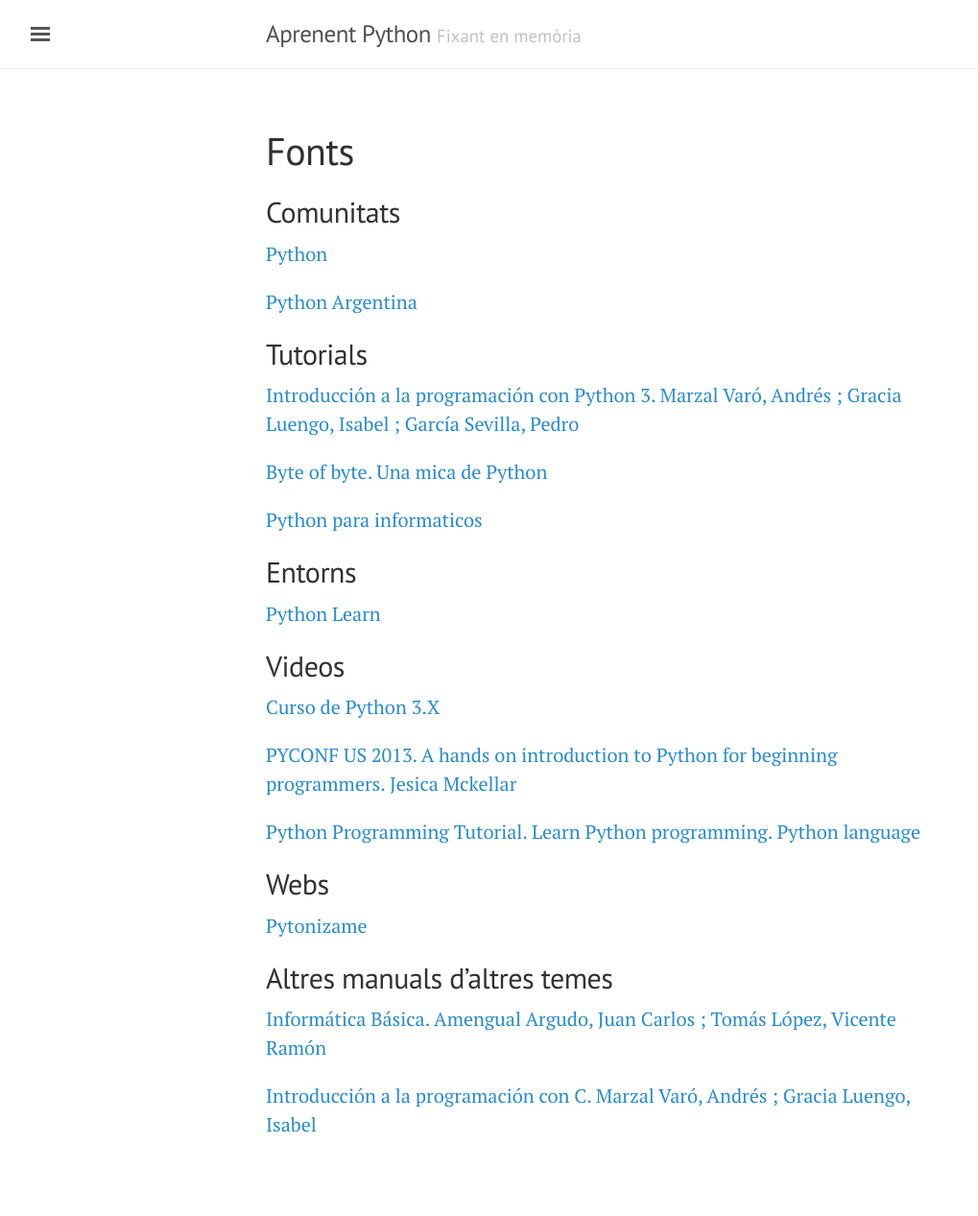
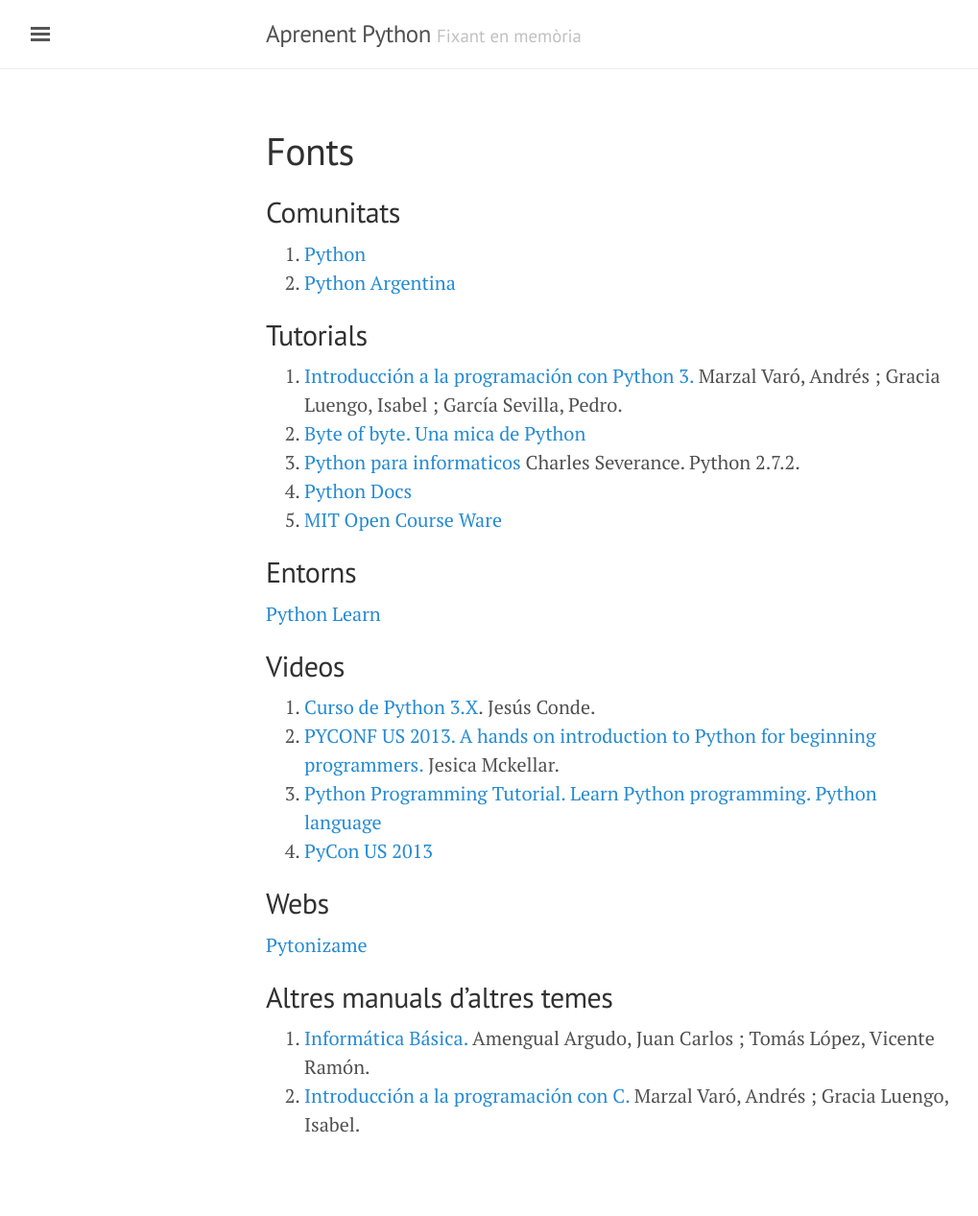
Before and after one commit to inclusa/python, a Jekyll site: the page built from fonts.md, in a window 1280 px wide. Shown: the whole page at 96% size, without its empty margins (3-1022 px from the left). Built offline with Jekyll 4.4.1, drawn with Linux system fonts in a browser that asks for light colours.

Commit message:
Organitzant fonts

```diff
--- a/fonts.md
+++ b/fonts.md
@@ -6,17 +6,16 @@
 
 ## Comunitats
 
-[Python](https://www.python.org/)
-
-[Python Argentina](http://www.python.org.ar/)
+1. [Python](https://www.python.org/)
+2. [Python Argentina](http://www.python.org.ar/)
 
 ## Tutorials
 
-[Introducción a la programación con Python 3. Marzal Varó, Andrés ; Gracia Luengo, Isabel ; García Sevilla, Pedro](http://repositori.uji.es/xmlui/bitstream/handle/10234/102653/s93.pdf?sequence=1)
-
-[Byte of byte. Una mica de Python](http://moiatgit.github.io/byte_of_python_120.cat/)
-
-[Python para informaticos](http://do1.dr-chuck.net/py4inf/ES-es/book.pdf)
+1. [Introducción a la programación con Python 3.](http://repositori.uji.es/xmlui/bitstream/handle/10234/102653/s93.pdf?sequence=1) Marzal Varó, Andrés ; Gracia Luengo, Isabel ; García Sevilla, Pedro.
+2. [Byte of byte. Una mica de Python](http://moiatgit.github.io/byte_of_python_120.cat/)
+3. [Python para informaticos](http://do1.dr-chuck.net/py4inf/ES-es/book.pdf) Charles Severance. Python 2.7.2.
+4. [Python Docs](https://www.python.org/doc/)
+5. [MIT Open Course Ware](http://ocw.mit.edu/courses/electrical-engineering-and-computer-science/6-00sc-introduction-to-computer-science-and-programming-spring-2011/references/)
 
 ## Entorns
 
@@ -24,11 +23,10 @@
 
 ## Videos
 
-[Curso de Python 3.X](https://www.youtube.com/watch?v=qsHEAW6wqks)
-
-[PYCONF US 2013. A hands on introduction to Python for beginning programmers. Jesica Mckellar](https://www.youtube.com/watch?v=rkx5_MRAV3A)
-
-[Python Programming Tutorial. Learn Python programming. Python language](https://www.youtube.com/watch?v=BTzav965P7w)
+1. [Curso de Python 3.X](https://www.youtube.com/watch?v=qsHEAW6wqks). Jesús Conde.
+2. [PYCONF US 2013. A hands on introduction to Python for beginning programmers.](http://pyvideo.org/video/1850/a-hands-on-introduction-to-python-for-beginning-p) Jesica Mckellar.
+3. [Python Programming Tutorial. Learn Python programming. Python language](https://www.youtube.com/watch?v=BTzav965P7w)
+4. [PyCon US 2013](http://pyvideo.org/category/33/pycon-us-2013)
 
 ## Webs
 
@@ -36,6 +34,5 @@
 
 ## Altres manuals d'altres temes
 
-[Informática Básica.  Amengual Argudo, Juan Carlos ; Tomás López, Vicente Ramón](http://repositori.uji.es/xmlui/bitstream/handle/10234/24304/s15.pdf?sequence=3)
-
-[Introducción a la programación con C.  Marzal Varó, Andrés ; Gracia Luengo, Isabel](http://repositori.uji.es/xmlui/bitstream/handle/10234/24306/s29.pdf?sequence=3)
+1. [Informática Básica.](http://repositori.uji.es/xmlui/bitstream/handle/10234/24304/s15.pdf?sequence=3) Amengual Argudo, Juan Carlos ; Tomás López, Vicente Ramón.
+2. [Introducción a la programación con C.](http://repositori.uji.es/xmlui/bitstream/handle/10234/24306/s29.pdf?sequence=3)  Marzal Varó, Andrés ; Gracia Luengo, Isabel.
```
